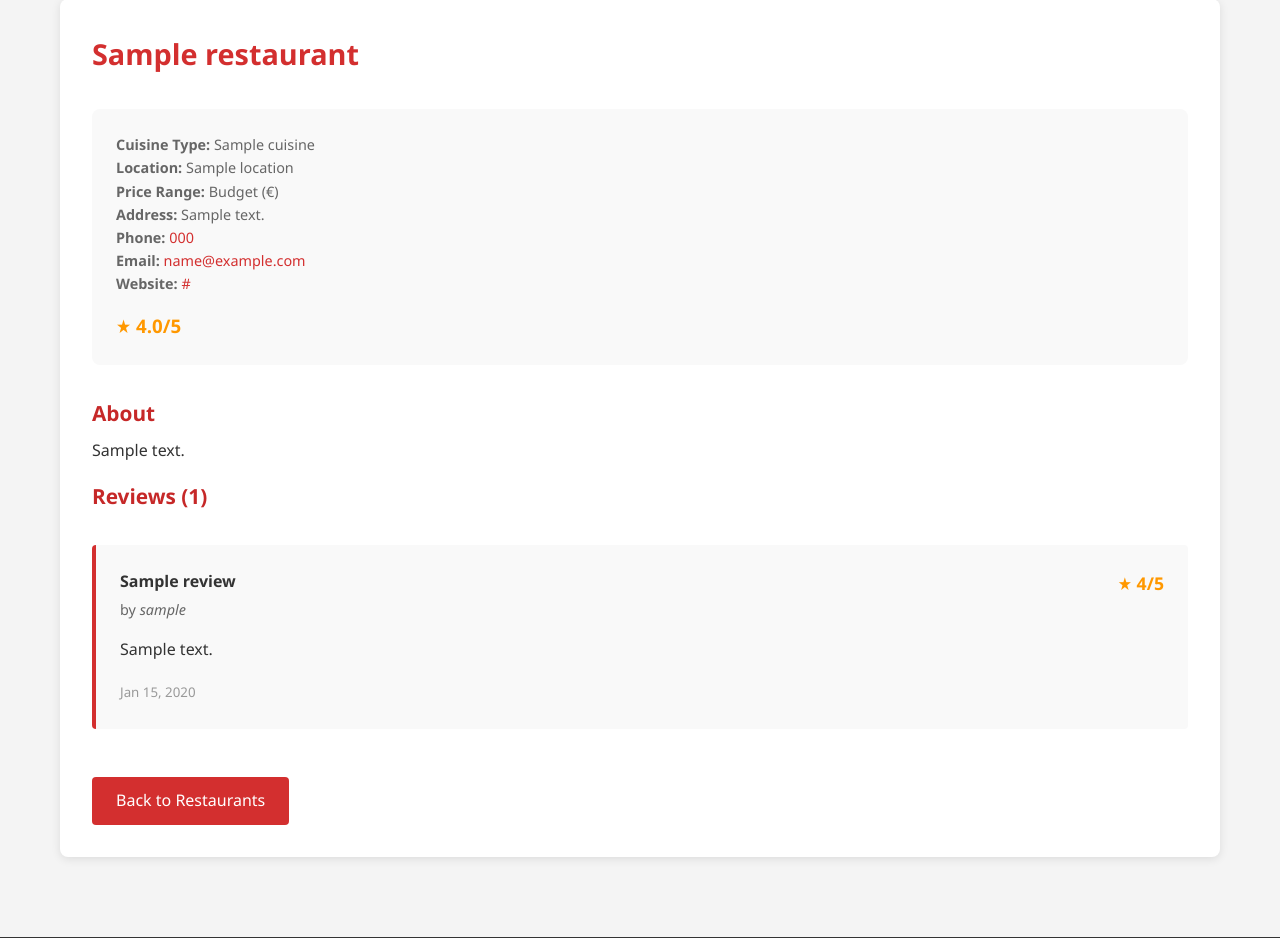
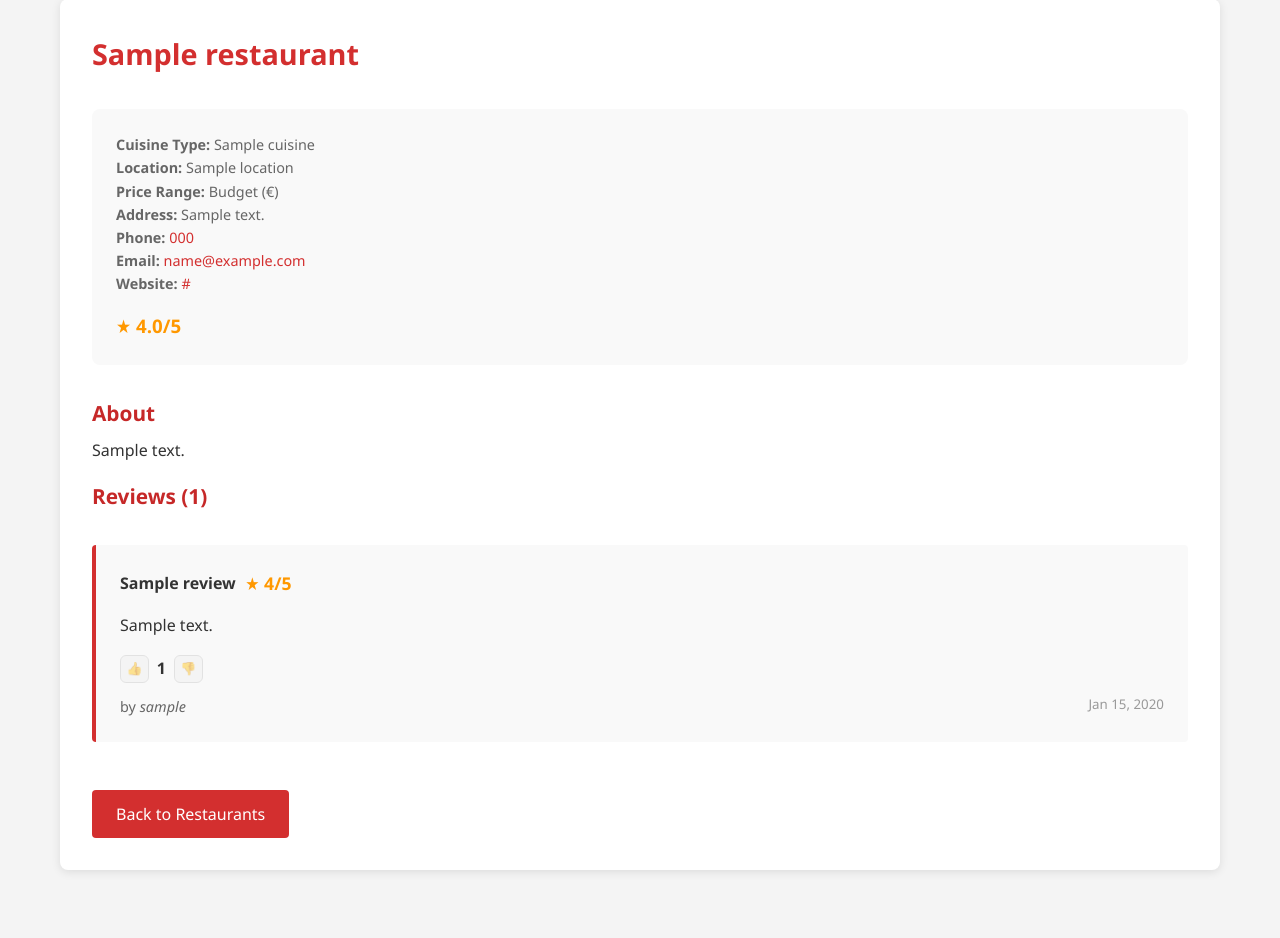
Before and after one commit to nullterminator-fyi/FlavorMap, a Django app: page /restaurants/1/ in a window 1280 px wide. Shown: the part 207-1145 px from the top of the page. Run offline with Django 5.2, Linux system fonts and the light colour scheme; tables that the repository leaves empty hold one stand-in row (values such as "Sample post").

Commit message:
Add a thumps up system for reviews, polish the review design

```diff
--- a/core/models.py
+++ b/core/models.py
@@ -82,3 +82,25 @@ class Review(models.Model):
 
     def __str__(self):
         return f"{self.restaurant.name} - {self.rating}/5 by {self.user.username}"
+
+    def score(self):
+        """Calculate net score based on likes and dislikes"""
+        likes = self.like_dislikes.filter(score=LikeDislike.Score.LIKE).count() * LikeDislike.Score.LIKE
+        dislikes = self.like_dislikes.filter(score=LikeDislike.Score.DISLIKE).count() * LikeDislike.Score.DISLIKE
+        return likes + dislikes
+
+class LikeDislike(models.Model):
+    """Model to track user likes and dislikes on reviews"""
+    class Score(models.IntegerChoices):
+        LIKE = 1, 'Like'
+        NONE = 0, 'None'
+        DISLIKE = -1, 'Dislike'
+
+    review = models.ForeignKey(Review, on_delete=models.CASCADE, related_name='like_dislikes')
+    user = models.ForeignKey(User, on_delete=models.CASCADE, related_name='review_likes_dislikes')
+    created_at = models.DateTimeField(auto_now_add=True)
+    last_updated = models.DateTimeField(auto_now=True)
+    score = models.IntegerField(choices=Score)
+
+    class Meta:
+        unique_together = ('review', 'user')
--- a/core/urls.py
+++ b/core/urls.py
@@ -14,6 +14,7 @@ urlpatterns = [
     path('restaurants/<int:restaurant_id>/edit/', views.edit_restaurant, name='edit_restaurant'),
     path('restaurants/<int:restaurant_id>/delete/', views.delete_restaurant, name='delete_restaurant'),
     path('reviews/<int:review_id>/delete/', views.delete_review, name='delete_review'),
+    path('reviews/<int:review_id>/vote/', views.vote_review, name='review_vote'),
     path('about/', views.about, name='about'),
     path('contact/', views.contact, name='contact'),
     path('register/', views.register, name='register'),
--- a/core/views.py
+++ b/core/views.py
@@ -4,7 +4,9 @@ from django.contrib.auth import login
 from django.shortcuts import redirect
 from django.contrib.auth.decorators import login_required
 from django.contrib import messages
-from .models import Restaurant, Cuisine, Location, Review
+from django.db.models import Sum, Value
+from django.db.models.functions import Coalesce
+from .models import Restaurant, Cuisine, Location, Review, LikeDislike
 from .forms import CustomUserCreationForm, RestaurantForm, ReviewForm
 
 
@@ -69,10 +71,12 @@ def restaurant_list(request):
 def restaurant_detail(request, restaurant_id):
     """Individual restaurant detail page"""
     restaurant = get_object_or_404(Restaurant, id=restaurant_id)
-    reviews = restaurant.reviews.all()
+    reviews = restaurant.reviews.select_related('user').prefetch_related('like_dislikes')
+    reviews = reviews.annotate(vote_score=Coalesce(Sum('like_dislikes__score'), Value(0))).order_by('-vote_score', '-created_at')
 
     review_form = None
     user_review = None
+    user_vote_map = {}
     if request.user.is_authenticated:
         user_review = reviews.filter(user=request.user).first()
         if request.method == 'POST':
@@ -93,6 +97,12 @@ def restaurant_detail(request, restaurant_id):
             else:
                 review_form = ReviewForm()
 
+        votes = LikeDislike.objects.filter(user=request.user, review__restaurant=restaurant)
+        user_vote_map = {vote.review_id: vote.score for vote in votes}
+
+    for review in reviews:
+        review.user_vote_score = user_vote_map.get(review.id, 0)
+
     context = {
         'page_title': restaurant.name,
         'restaurant': restaurant,
@@ -101,6 +111,37 @@ def restaurant_detail(request, restaurant_id):
         'user_review': user_review,
     }
     return render(request, 'core/restaurant_detail.html', context)
+
+
+@login_required
+def vote_review(request, review_id):
+    """Handle like/dislike toggles for a review"""
+    review = get_object_or_404(Review, id=review_id)
+    if request.method != 'POST':
+        return redirect('core:restaurant_detail', restaurant_id=review.restaurant.id)
+
+    try:
+        score = int(request.POST.get('vote', '0'))
+    except ValueError:
+        score = 0
+
+    if score not in (LikeDislike.Score.LIKE, LikeDislike.Score.DISLIKE):
+        return redirect('core:restaurant_detail', restaurant_id=review.restaurant.id)
+
+    like_dislike, created = LikeDislike.objects.get_or_create(
+        review=review,
+        user=request.user,
+        defaults={'score': score},
+    )
+
+    if not created:
+        if like_dislike.score == score:
+            like_dislike.score = LikeDislike.Score.NONE
+        else:
+            like_dislike.score = score
+        like_dislike.save()
+
+    return redirect('core:restaurant_detail', restaurant_id=review.restaurant.id)
 
 
 def about(request):
--- a/templates/base.html
+++ b/templates/base.html
@@ -137,6 +137,39 @@
             background-color: #c62828;
         }
 
+        .vote-button {
+            width: 1.8rem;
+            height: 1.8rem;
+            border: 1px solid #ccc;
+            background-color: #f0f0f0;
+            color: #666;
+            border-radius: 6px;
+            font-size: 0.8rem;
+            cursor: pointer;
+            transition: background-color 0.2s, color 0.2s, border-color 0.2s;
+        }
+
+        .vote-button:hover {
+            opacity: 0.95;
+        }
+
+        .vote-button.active-like {
+            background-color: #e8f5e9;
+            border-color: #81c784;
+            color: #2e7d32;
+        }
+
+        .vote-button.active-dislike {
+            background-color: #ffebee;
+            border-color: #e57373;
+            color: #c62828;
+        }
+
+        .vote-button:disabled {
+            opacity: 0.5;
+            cursor: not-allowed;
+        }
+
         .featured-section {
             background-color: #fff3e0;
             padding: 2rem;
--- a/templates/core/restaurant_detail.html
+++ b/templates/core/restaurant_detail.html
@@ -29,17 +29,36 @@
             <div style="margin: 2rem 0;">
                 {% for review in reviews %}
                     <div style="padding: 1.5rem; margin-bottom: 1rem; background-color: #f9f9f9; border-left: 4px solid #d32f2f; border-radius: 4px;">
-                        <div style="display: flex; justify-content: space-between; align-items: start; margin-bottom: 0.5rem;">
+                        <div style="display: flex; justify-content: flex-start; align-items: end; gap: 0.6rem; margin-bottom: 0.5rem;">
                             <div>
                                 <strong>{{ review.title }}</strong>
-                                <div style="font-size: 0.9em; color: #666; margin-top: 0.25rem;">
-                                    by <em>{{ review.user.username }}</em>
-                                </div>
                             </div>
                             <span class="rating">★ {{ review.rating }}/5</span>
                         </div>
                         <p style="margin: 1rem 0;">{{ review.text }}</p>
-                        <small style="color: #999;">{{ review.created_at|date:"M d, Y" }}</small>
+                        <div style="display: flex; justify-content: flex-start; align-items: center; flex-wrap: wrap; gap: 0.75rem; margin-bottom: 0.5rem;">
+
+                            <div style="display: inline-flex; gap: 0.5rem; align-items: center;">
+                                {% if user.is_authenticated %}
+                                    <form method="post" action="{% url 'core:review_vote' review.id %}" style="display: inline-flex; gap: 0.5rem;">
+                                        {% csrf_token %}
+                                        <button type="submit" name="vote" value="1" class="vote-button{% if review.user_vote_score == 1 %} active-like{% endif %}" title="Like">👍</button>
+                                        <span style="font-weight: bold; color: #333;">{{ review.score }}</span>
+                                        <button type="submit" name="vote" value="-1" class="vote-button{% if review.user_vote_score == -1 %} active-dislike{% endif %}" title="Dislike">👎</button>
+                                    </form>
+                                {% else %}
+                                    <button type="button" class="vote-button" disabled title="Login to vote">👍</button>
+                                    <span style="font-weight: bold; color: #333;">{{ review.score }}</span>
+                                    <button type="button" class="vote-button" disabled title="Login to vote">👎</button>
+                                {% endif %}
+                            </div>
+                        </div>
+                        <div style="display: flex; justify-content: space-between; align-items: center; flex-wrap: wrap; gap: 0.5rem;">
+                            <div style="font-size: 0.9em; color: #666; margin-top: 0.25rem;">
+                                by <em>{{ review.user.username }}</em>
+                            </div>
+                            <small style="color: #999;">{{ review.created_at|date:"M d, Y" }}</small>
+                        </div>
                         {% if user.is_authenticated and review.user == user %}
                             <div style="margin-top: 0.5rem;">
                                 <a href="{% url 'core:delete_review' review.id %}" style="color: #f44336; text-decoration: none; font-size: 0.9em;">Delete Review</a>
```
